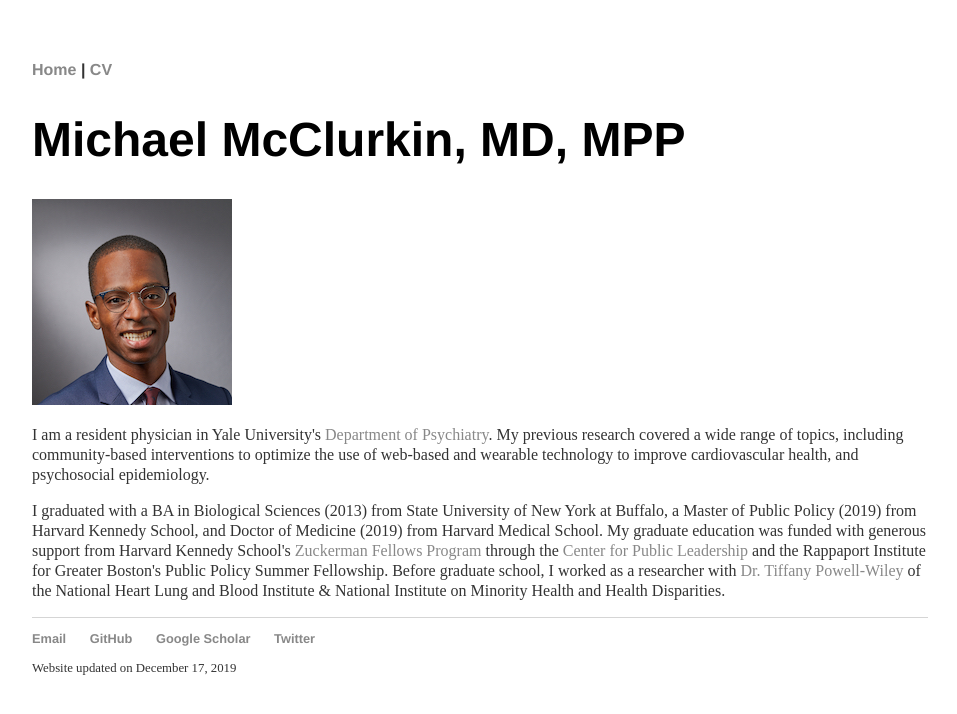
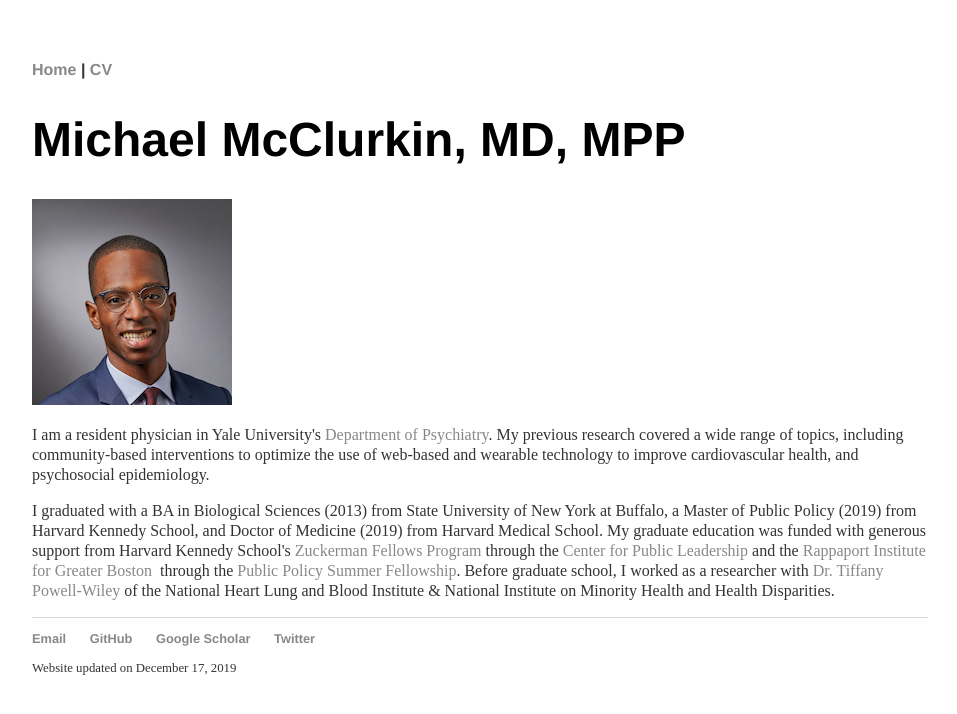
Before and after one commit to michaelmcclurkin/michaelmcclurkin.github.io, a Jekyll site: the page index.html, which Jekyll copies as it is, in a window 1280 px wide. Shown: the top 714 px of the page, without its empty margins (160-1117 px from the left). Built offline with Jekyll 4.4.1, drawn with Linux system fonts in a browser that asks for light colours.

Commit message:
Update index.html

```diff
--- a/index.html
+++ b/index.html
@@ -79,8 +79,7 @@
 			<img src="documents/photo.JPEG" alt="Michael McClurkin, MD, MPP" style="width:200px;height:206px;">
 
 			<p>I am a resident physician in Yale University's <a href="https://medicine.yale.edu/psychiatry/">Department of Psychiatry</a>. My previous research covered a wide range of topics, including community-based interventions to optimize the use of web-based and wearable technology to improve cardiovascular health, and psychosocial epidemiology.</p>
-			<p>I graduated with a BA in Biological Sciences (2013) from State University of New York at Buffalo, a Master of Public Policy (2019) from Harvard Kennedy School, and Doctor of Medicine (2019) from Harvard Medical School. My graduate education was funded with generous support from Harvard Kennedy School's <a href="https://cpl.hks.harvard.edu/zuckerman-fellowship/">Zuckerman Fellows Program</a> through the <a href="https://cpl.hks.harvard.edu/home/">Center for Public Leadership</a> and the Rappaport Institute for Greater Boston's Public Policy Summer Fellowship. Before graduate school, I worked as a researcher with <a href="https://www.nhlbi.nih.gov/science/social-determinants-obesity-and-cardiovascular-risk/">Dr. Tiffany Powell-Wiley</a> of the National Heart Lung and Blood Institute & National Institute on Minority Health and Health Disparities. </p>
-
+			<p>I graduated with a BA in Biological Sciences (2013) from State University of New York at Buffalo, a Master of Public Policy (2019) from Harvard Kennedy School, and Doctor of Medicine (2019) from Harvard Medical School. My graduate education was funded with generous support from Harvard Kennedy School's <a href="https://cpl.hks.harvard.edu/zuckerman-fellowship/">Zuckerman Fellows Program</a> through the <a href="https://cpl.hks.harvard.edu/home/">Center for Public Leadership</a> and the <a href="https://www.hks.harvard.edu/centers/taubman/programs-research/rappaport/">Rappaport Institute for Greater Boston</a>  through the <a href="https://www.hks.harvard.edu/centers/taubman/programs-research/rappaport/student-opportunities/public-policy-summer-fellowship/">Public Policy Summer Fellowship</a>. Before graduate school, I worked as a researcher with <a href="https://www.nhlbi.nih.gov/science/social-determinants-obesity-and-cardiovascular-risk/">Dr. Tiffany Powell-Wiley</a> of the National Heart Lung and Blood Institute & National Institute on Minority Health and Health Disparities. </p>
 </div>
 
   <footer>
```
